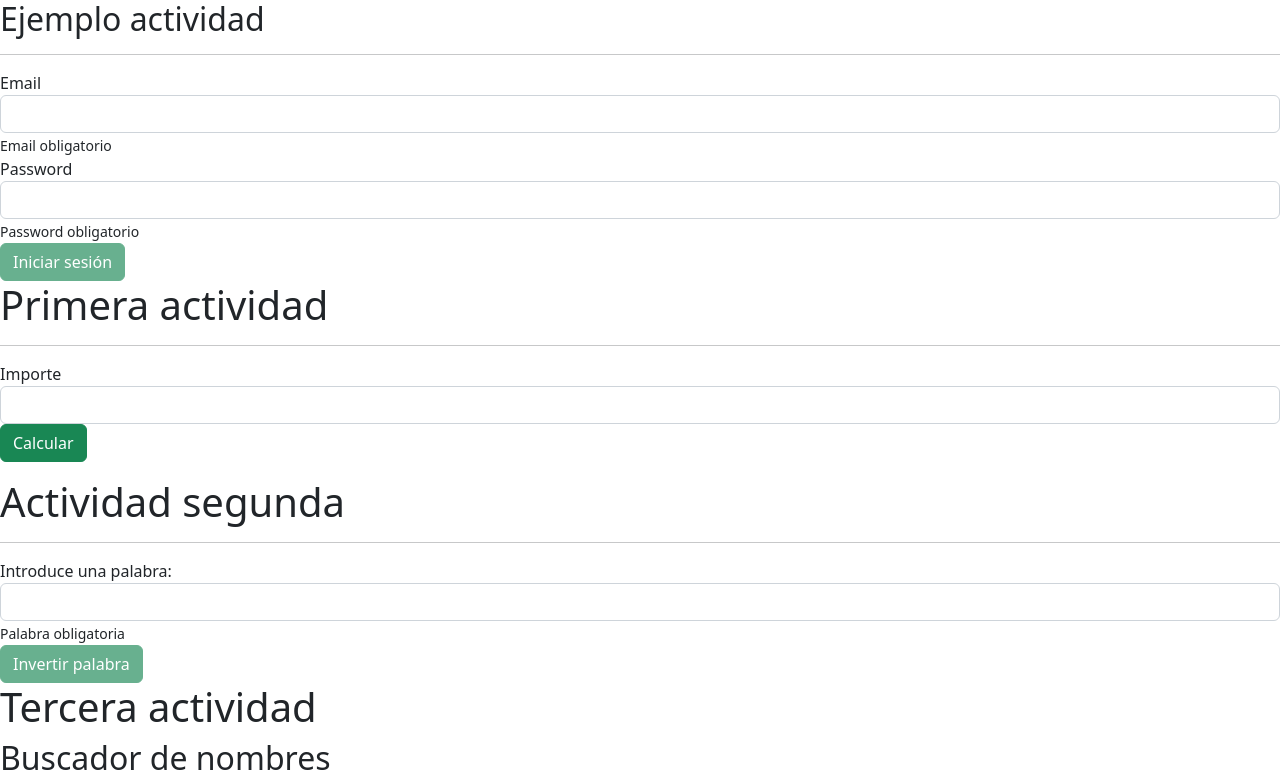
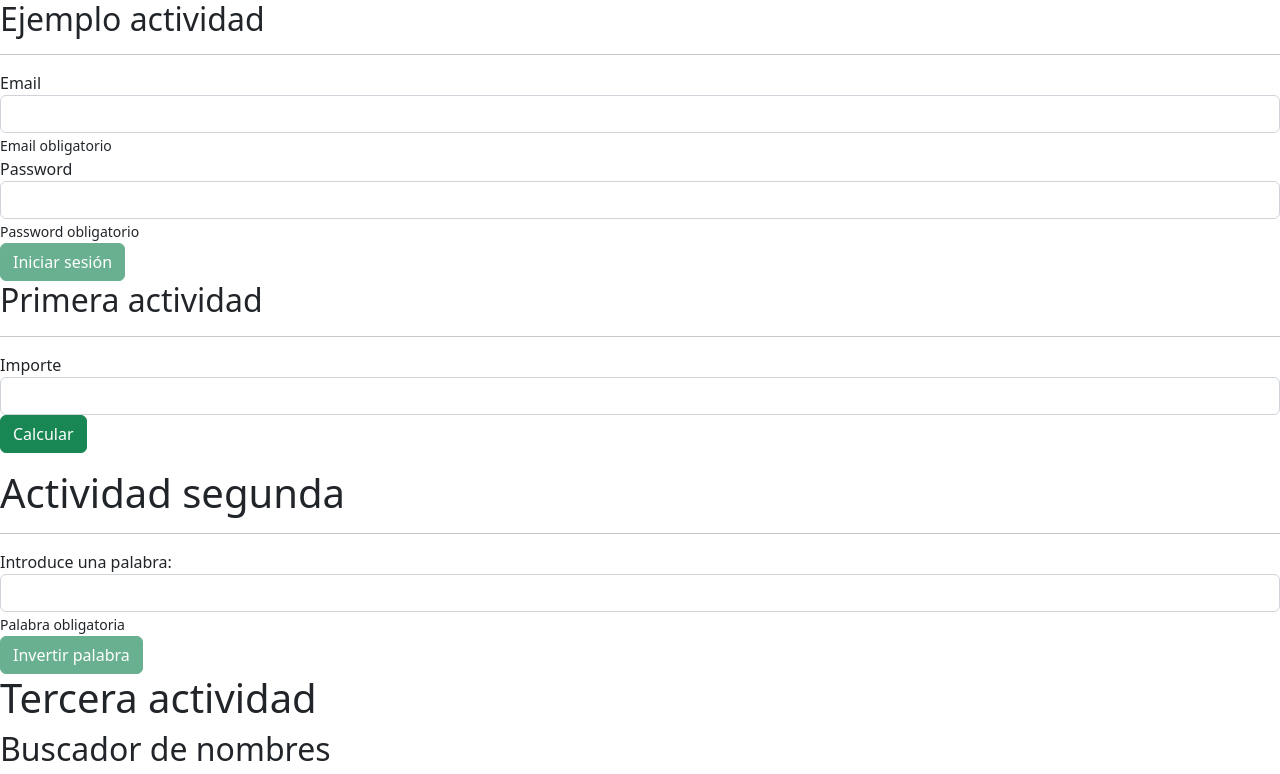
Before and after one commit to Mskenmasters1/actividadesrepaso, a React (Vite) app in the folder frontend/: page / in a window 1280 px wide. Shown: the top 774 px of the page. Built offline with nearby package versions, Linux system fonts and the light colour scheme.

Commit message:
Actualiza la estructura de la primera actividad

```diff
--- a/frontend/src/Primera.tsx
+++ b/frontend/src/Primera.tsx
@@ -24,15 +24,9 @@ const [mensaje, setMensaje] = useState<string>('');
     setImporte(e.target.value);
   };
 
-  // Como el array de dependencias está vacío, esto se ejecutará la primera vez que se carga el componente.
-useEffect(() => {
-  // Establecemos el título de la página
-  document.title = 'Primera - Actividad de refuerzo';
-}, []);
-
   return (
-    <>
-      <h1>Primera actividad</h1>
+    <article>
+      <h2>Primera actividad</h2>
       <hr />
       <form onSubmit={onSubmit}>
         <div className="form-group">
@@ -45,6 +39,6 @@ useEffect(() => {
         </button>
       </form>
 <p role='region' aria-live='polite'>{mensaje}</p>
-    </>
+    </article>
   );
 };
```
